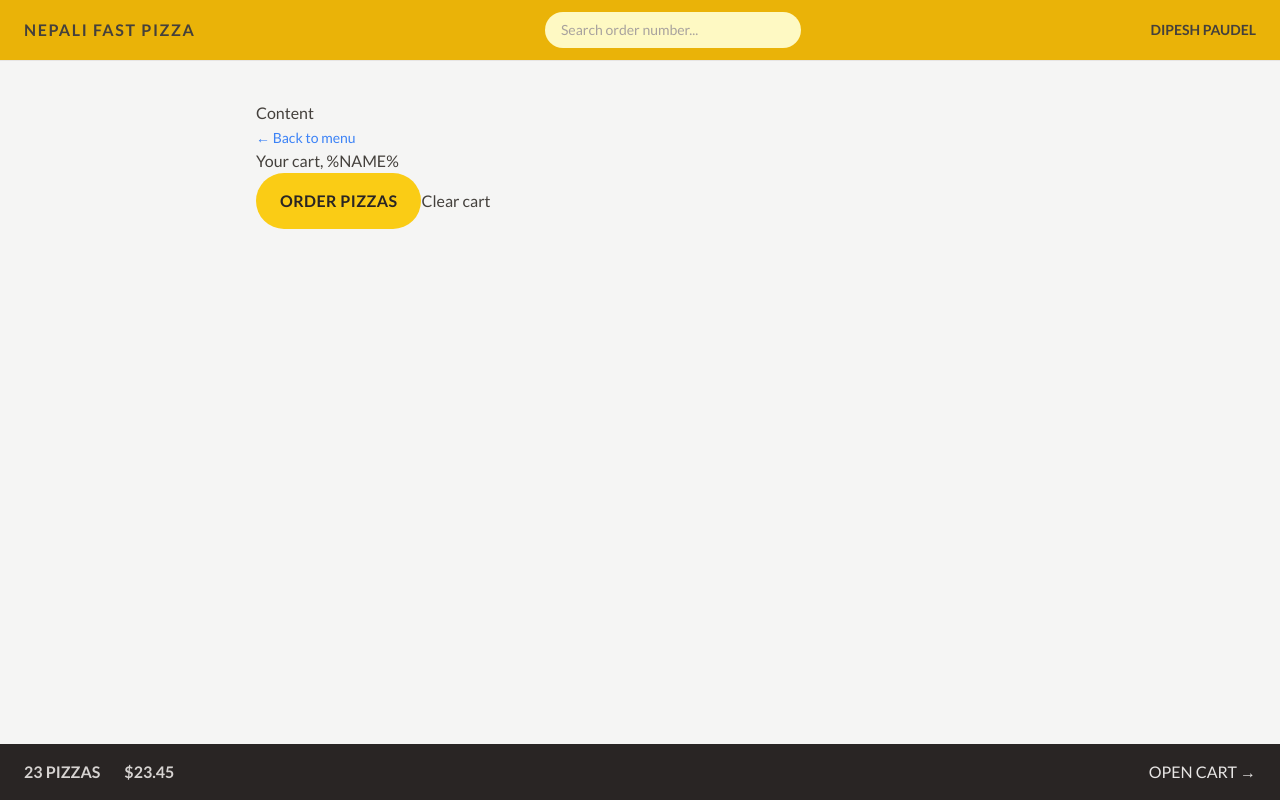
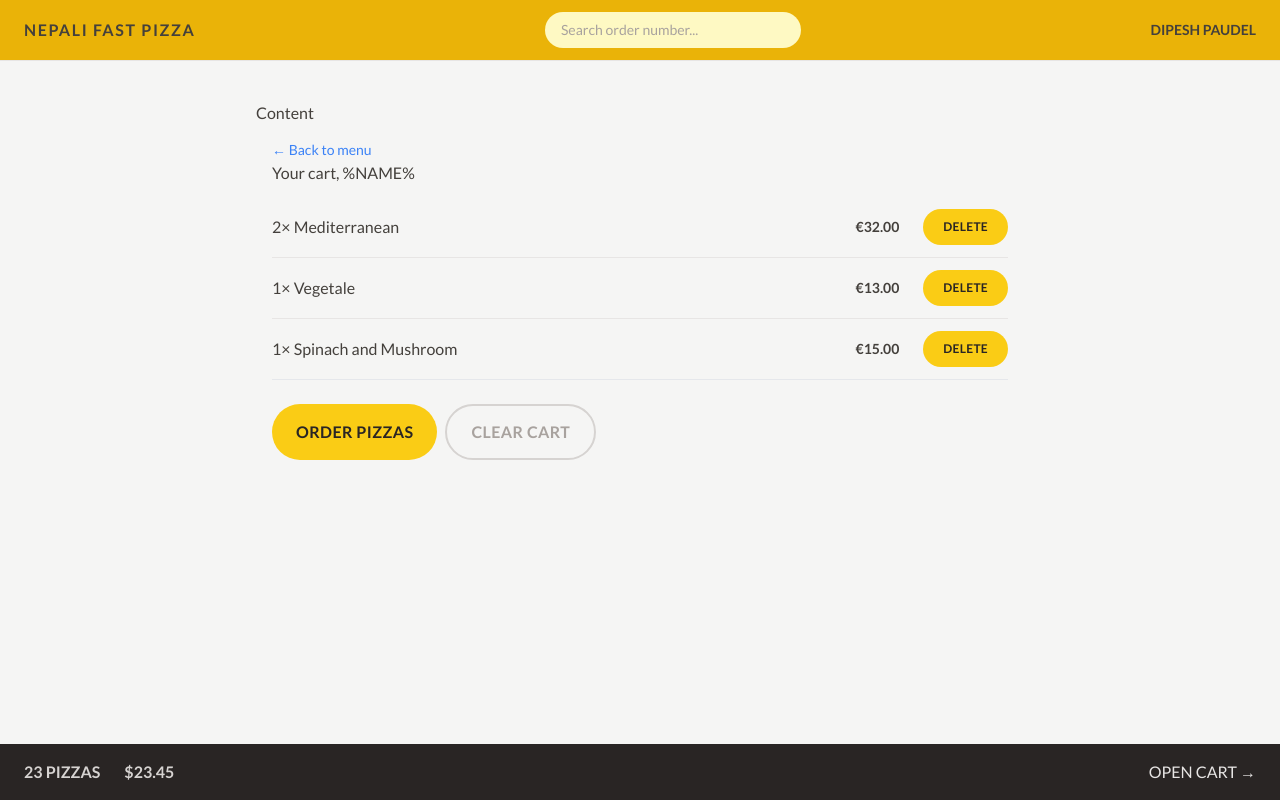
Before and after one commit to paudeldipesh/react-nepali-fast-pizza, a React (Vite) app: page /cart in a window 1280 px wide. Built offline with nearby package versions, Linux system fonts and the light colour scheme.

Commit message:
style the cart

```diff
--- a/src/features/cart/Cart.jsx
+++ b/src/features/cart/Cart.jsx
@@ -1,45 +1,51 @@
-import { Link } from "react-router-dom";
 import LinkButton from "../../ui/LinkButton";
 import Button from "../../ui/Button";
+import CartItem from "./CartItem";
 
-// const fakeCart = [
-//   {
-//     pizzaId: 12,
-//     name: "Mediterranean",
-//     quantity: 2,
-//     unitPrice: 16,
-//     totalPrice: 32,
-//   },
-//   {
-//     pizzaId: 6,
-//     name: "Vegetale",
-//     quantity: 1,
-//     unitPrice: 13,
-//     totalPrice: 13,
-//   },
-//   {
-//     pizzaId: 11,
-//     name: "Spinach and Mushroom",
-//     quantity: 1,
-//     unitPrice: 15,
-//     totalPrice: 15,
-//   },
-// ];
+const fakeCart = [
+  {
+    pizzaId: 12,
+    name: "Mediterranean",
+    quantity: 2,
+    unitPrice: 16,
+    totalPrice: 32,
+  },
+  {
+    pizzaId: 6,
+    name: "Vegetale",
+    quantity: 1,
+    unitPrice: 13,
+    totalPrice: 13,
+  },
+  {
+    pizzaId: 11,
+    name: "Spinach and Mushroom",
+    quantity: 1,
+    unitPrice: 15,
+    totalPrice: 15,
+  },
+];
 
 export default function Cart() {
-  // const cart = fakeCart;
+  const cart = fakeCart;
 
   return (
-    <div>
+    <div className="px-4 py-3">
       <LinkButton to="/menu">&larr; Back to menu</LinkButton>
 
       <h2>Your cart, %NAME%</h2>
 
-      <div>
+      <ul className="mt-3 divide-y divide-stone-200 border-b">
+        {cart.map((item) => (
+          <CartItem item={item} key={item.pizzaId} />
+        ))}
+      </ul>
+
+      <div className="mt-6 space-x-2">
         <Button to="/order/new" type="primary">
           Order pizzas
         </Button>
-        <button>Clear cart</button>
+        <Button type="secondary">Clear cart</Button>
       </div>
     </div>
   );
--- a/src/features/cart/CartItem.jsx
+++ b/src/features/cart/CartItem.jsx
@@ -1,13 +1,17 @@
+import Button from "../../ui/Button";
+import { formatCurrency } from "../../utils/helpers";
+
 function CartItem({ item }) {
   const { pizzaId, name, quantity, totalPrice } = item;
 
   return (
-    <li>
-      <p>
+    <li className="py-3 sm:flex sm:items-center sm:justify-between">
+      <p className="mb-1 sm:mb-0">
         {quantity}&times; {name}
       </p>
-      <div>
-        <p>{formatCurrency(totalPrice)}</p>
+      <div className="flex items-center justify-between sm:gap-6">
+        <p className="text-sm font-bold">{formatCurrency(totalPrice)}</p>
+        <Button type="small">Delete</Button>
       </div>
     </li>
   );
--- a/src/ui/Button.jsx
+++ b/src/ui/Button.jsx
@@ -6,6 +6,8 @@
 
   const styles = {
     primary: `${base} px-4 py-3 md:px-6 md:py-4`,
+    secondary:
+      "inline-block rounded-full border-2 border-stone-300 font-semibold uppercase tracking-wide text-stone-400 transition-colors duration-300 hover:bg-stone-300 focus:bg-stone-300 focus:outline-none focus:ring focus:ring-stone-300 focus:ring-offset-2 active:bg-stone-300 disabled:cursor-not-allowed disabled:bg-stone-500 px-4 py-2.5 md:px-6 md:py-3.5",
     small: `${base} text-xs px-4 py-2 md:px-5 md:py-2.5`,
   };
 
```
